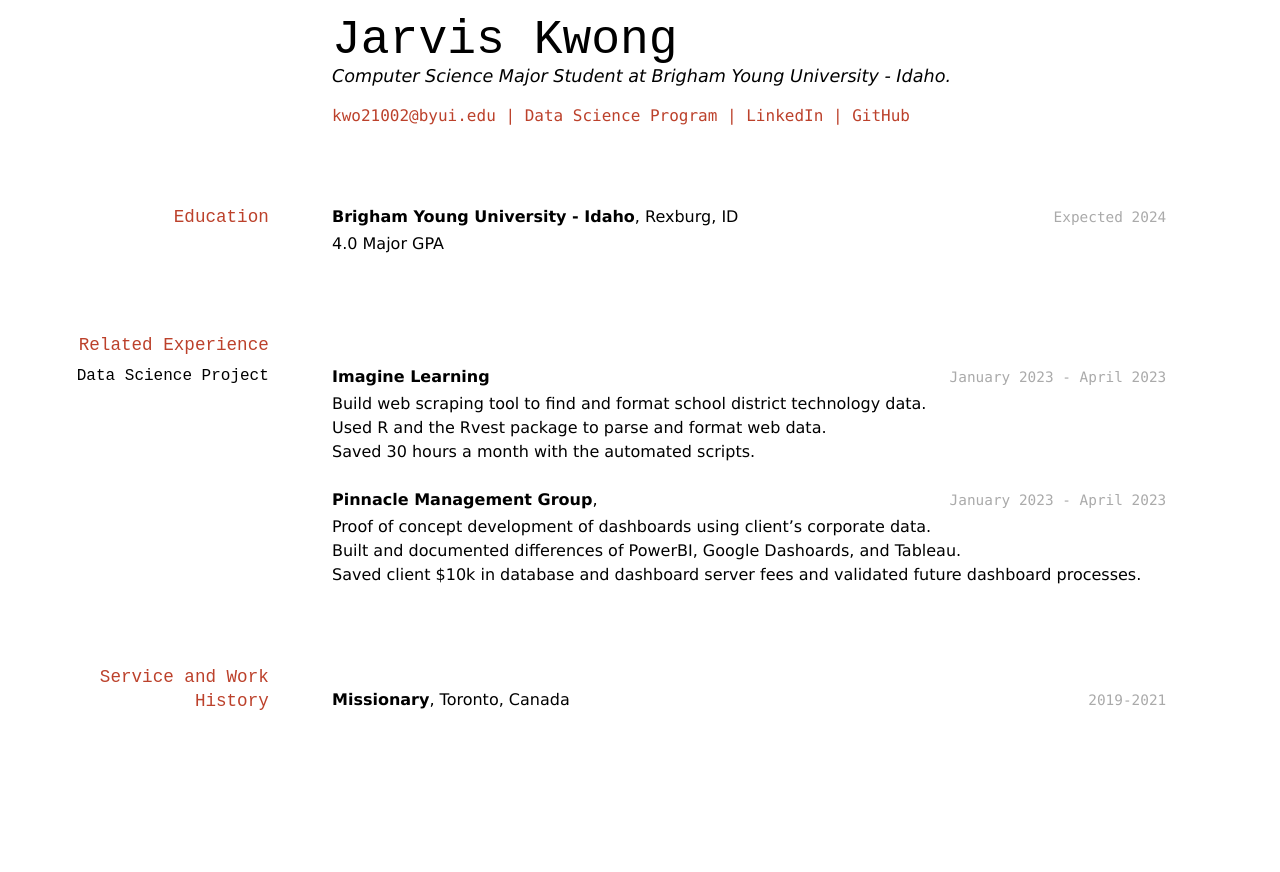
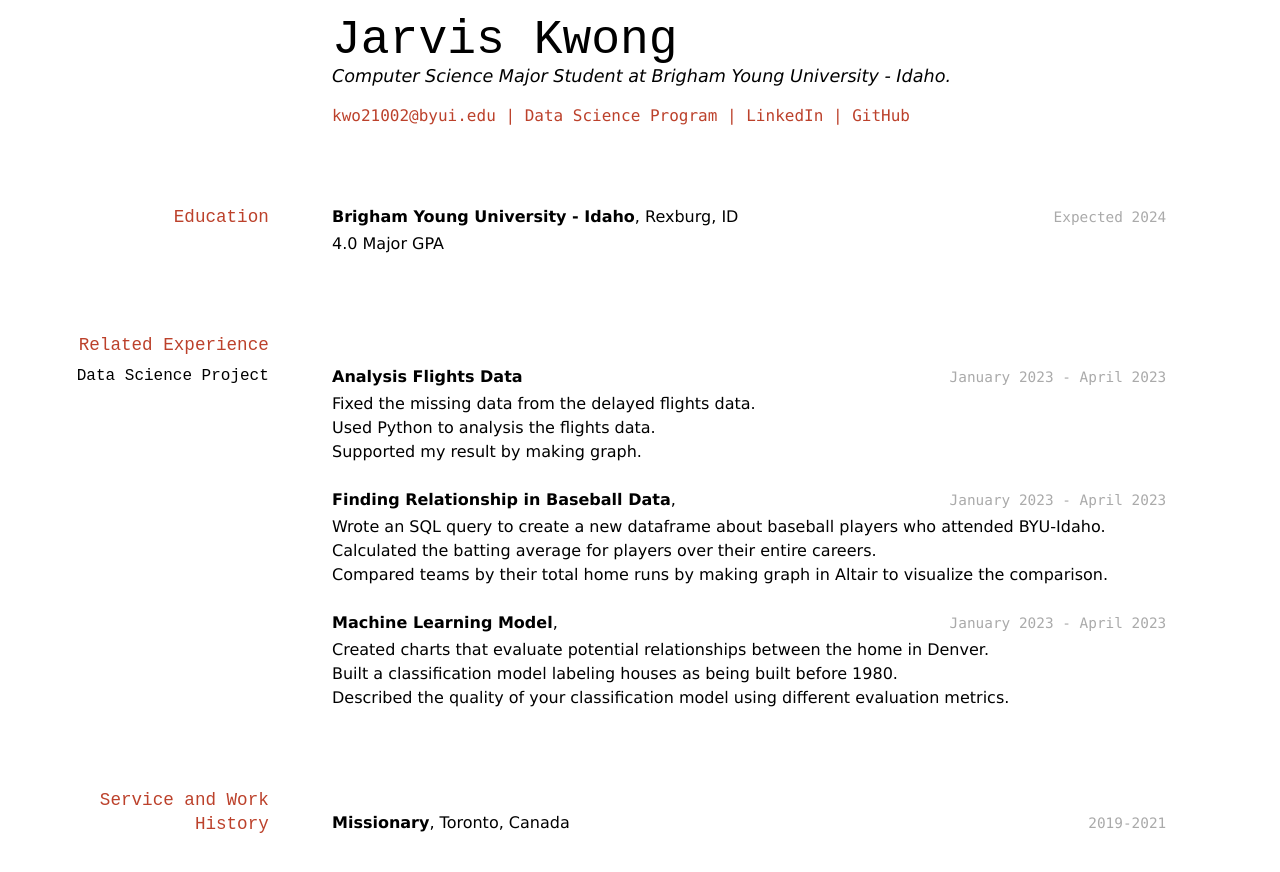
Before and after one commit to byuids-resumes/Kwong-resume, a Jekyll site: the page built from docs/index.md, in a window 1280 px wide. Shown: the top 872 px of the page. Built offline with Jekyll 4.4.1, drawn with Linux system fonts in a browser that asks for light colours.

Commit message:
updated my experience

```diff
--- a/docs/index.md
+++ b/docs/index.md
@@ -28,18 +28,25 @@ Computer Science Major Student at Brigham Young University - Idaho.
 ### Data Science Project
 
 `January 2023 - April 2023`
-**Imagine Learning**
+**Analysis Flights Data**
 
-- Build web scraping tool to find and format school district technology data.
-- Used R and the Rvest package to parse and format web data.
-- Saved 30 hours a month with the automated scripts.
+- Fixed the missing data from the delayed flights data.
+- Used Python to analysis the flights data.
+- Supported my result by making graph.
 
 `January 2023 - April 2023`
-**Pinnacle Management Group**,
+**Finding Relationship in Baseball Data**,
 
-- Proof of concept development of dashboards using client's corporate data.
-- Built and documented differences of PowerBI, Google Dashoards, and Tableau.
-- Saved client $10k in database and dashboard server fees and validated future dashboard processes.
+- Wrote an SQL query to create a new dataframe about baseball players who attended BYU-Idaho.
+- Calculated the batting average for players over their entire careers.
+- Compared teams by their total home runs by making graph in Altair to visualize the comparison.
+
+`January 2023 - April 2023`
+**Machine Learning Model**,
+
+- Created charts that evaluate potential relationships between the home in Denver.
+- Built a classification model labeling houses as being built before 1980.
+- Described the quality of your classification model using different evaluation metrics.
 
 ## Service and Work History
 
```
